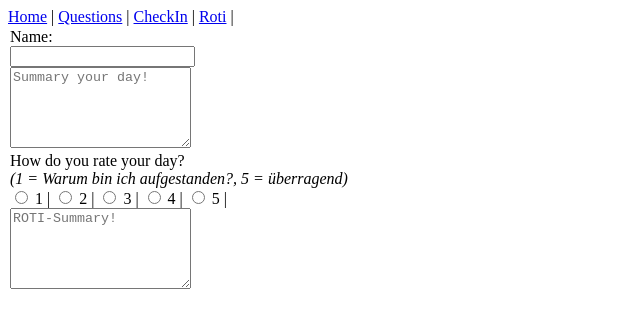
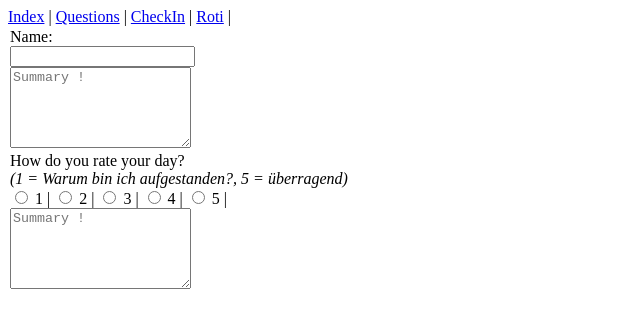
Before and after one commit to akaEnvi/abschlussarbeit, a Vue app: page /Roti in a window 1280 px wide. Shown: the top 328 px of the page, without its empty margins (0-640 px from the left). Built offline with nearby package versions, Linux system fonts and the light colour scheme.

Commit message:
add changes from jipson

```diff
--- a/src/App.vue
+++ b/src/App.vue
@@ -1,6 +1,6 @@
 <template>
   <nav>
-    <router-link to="/">Home</router-link> |
+    <router-link to="/">Index</router-link> |
 
     <router-link to="/questionList">Questions</router-link> |
 
--- /dev/null
+++ b/src/components/TheName.vue
@@ -0,0 +1,3 @@
+<template>
+  <input type="text" name="name" />
+</template>
--- /dev/null
+++ b/src/components/TheTextarea.vue
@@ -0,0 +1,3 @@
+<template>
+  <textarea placeholder="Summary !" rows="5"></textarea>
+</template>
--- a/src/views/CheckIn.vue
+++ b/src/views/CheckIn.vue
@@ -3,18 +3,29 @@
     <thead>
       <tr>
         Name:<br />
-        <input type="text" name="name" />
+        <TheName />
         <br />
         Was lief gestern suboptimal?
         <br />
-        <textarea placeholder=" Was lief gestern suboptimal?" rows="5">
-        </textarea>
+        <TheTextarea />
         <br />
         Daily Goals!
         <br />
-        <textarea placeholder="Daily Goals!" rows="5"></textarea>
+        <TheTextarea />
         <br />
       </tr>
     </thead>
   </table>
 </template>
+
+<script>
+import TheTextarea from "@/components/TheTextarea.vue";
+import TheName from "@/components/TheName.vue";
+
+export default {
+  components: {
+    TheTextarea,
+    TheName,
+  },
+};
+</script>
--- a/src/views/HomeView.vue
+++ /dev/null
@@ -1,5 +0,0 @@
-<template>
-  <div class="home">
-    <h1>Hallo</h1>
-  </div>
-</template>
--- a/src/views/RotiEvaluation.vue
+++ b/src/views/RotiEvaluation.vue
@@ -3,9 +3,9 @@
     <thead>
       <tr>
         Name:<br />
-        <input type="text" name="name" /><br />
+        <TheName /><br />
 
-        <textarea placeholder="Summary your day!" rows="5"></textarea>
+        <TheTextarea />
         <br />
         How do you rate your day?<br />
         <i>(1 = Warum bin ich aufgestanden?, 5 = überragend)</i>
@@ -26,9 +26,21 @@
         5 |
         <br />
 
-        <textarea placeholder="ROTI-Summary!" rows="5"></textarea>
+        <TheTextarea />
         <br />
       </tr>
     </thead>
   </table>
 </template>
+
+<script>
+import TheTextarea from "@/components/TheTextarea.vue";
+import TheName from "@/components/TheName.vue";
+
+export default {
+  components: {
+    TheTextarea,
+    TheName,
+  },
+};
+</script>
```
